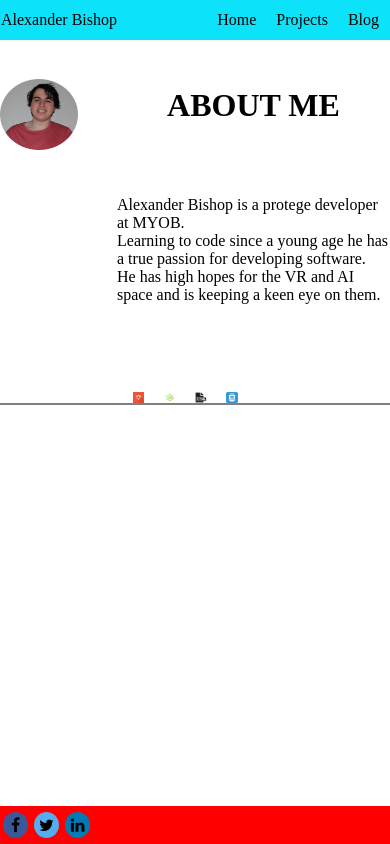
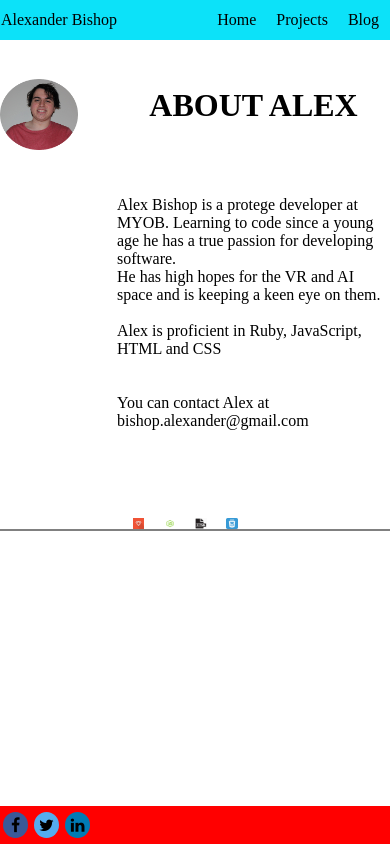
Before and after one commit to alexanderb444/alexanderb444.github.io, a plain HTML site: page index.html in a window 390 px wide. Drawn offline with Linux system fonts and the light colour scheme.

Commit message:
updated resolution changes

```diff
--- a/cover.css
+++ b/cover.css
@@ -88,9 +88,8 @@
         height:250px;
         width: 250px;
         z-index: 2;
-        opacity: ;
+        opacity: 0;
         transition: 0.5s ease;
-        background: white
       }
 
       .top {
--- a/index.html
+++ b/index.html
@@ -21,11 +21,15 @@
   <div class="aboutme">
     <img src="imageround.png" alt="">
 <span>
-  <h1>ABOUT ME</h1>
+  <h1>ABOUT ALEX</h1>
   <br><br><br><br>
-  <p></p>Alexander Bishop is a protege developer at MYOB.</p>
-  <p>Learning to code since a young age he has a true passion for developing software.</p>
+  <p></p>Alex Bishop is a protege developer at MYOB. Learning to code since a young age he has a true passion for developing software.</p>
   <p>He has high hopes for the VR and AI space and is keeping a keen eye on them.</p>
+  <br>
+  <p>Alex is proficient in Ruby, JavaScript, HTML and CSS</p>
+  <br>
+  <br>
+  <p>You can contact Alex at bishop.alexander@gmail.com</p>
 </span>
 </div>
 <br><br><br><br>
```
